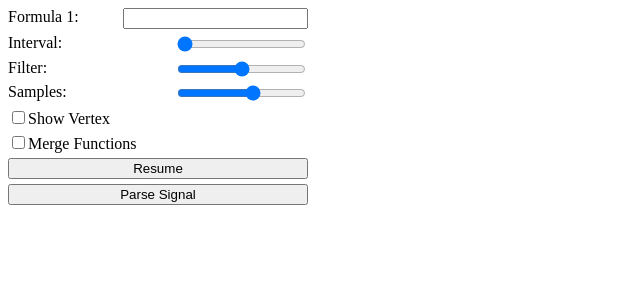
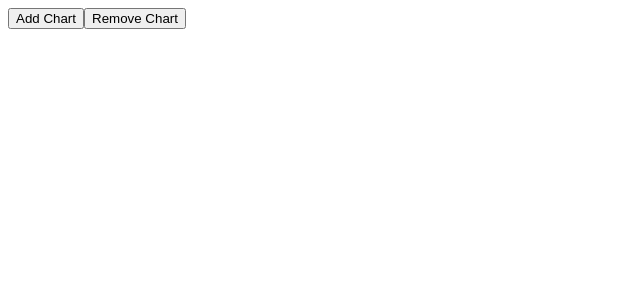
Before and after one commit to maridius98/RxJS-Signals, a React app: page / in a window 1280 px wide. Shown: the top 300 px of the page, without its empty margins (0-640 px from the left). Built offline with nearby package versions, Linux system fonts and the light colour scheme.

Commit message:
Some updates

```diff
--- a/src/app.tsx
+++ b/src/app.tsx
@@ -1,33 +1,34 @@
-// import React, { useState } from 'react';
+import React, { useState } from 'react';
+import { ChartWithInputs } from './chart-input-component';
 
-// // Your import statements for Chart and other required modules...
+// Your import statements for Chart and other required modules...
 
-// let chartCounter = 0;
+let chartCounter = 0;
 
-// const App = () => {
-//   const [charts, setCharts] = useState<JSX.Element[]>([]);
+const App = () => {
+  const [charts, setCharts] = useState<JSX.Element[]>([]);
 
-//   const appendChart = () => {
-//     // Add new Chart to the current list of Charts
-//     setCharts((currentCharts) => [...currentCharts, <Chart />]);
-//   };
+  const appendChart = () => {
+    // Add new Chart to the current list of Charts
+    setCharts((currentCharts) => [...currentCharts, <ChartWithInputs />]);
+  };
 
-//   const removeChart = () => {
-//     setCharts((currentCharts) => {
-//       // Remove the last Chart from the list
-//       const newCharts = [...currentCharts];
-//       newCharts.pop();
-//       return newCharts;
-//     });
-//   };
+  const removeChart = () => {
+    setCharts((currentCharts) => {
+      // Remove the last Chart from the list
+      const newCharts = [...currentCharts];
+      newCharts.pop();
+      return newCharts;
+    });
+  };
 
-//   return (
-//     <div>
-//       <button onClick={appendChart}>Add Chart</button>
-//       <button onClick={removeChart}>Remove Chart</button>
-//       {charts.map((chart, index) => <div key={index}>{chart}</div>)}
-//     </div>
-//   );
-// };
+  return (
+    <div>
+      <button onClick={appendChart}>Add Chart</button>
+      <button onClick={removeChart}>Remove Chart</button>
+      {charts.map((chart, index) => <div key={index}>{chart}</div>)}
+    </div>
+  );
+};
 
-// export default App;
+export default App;
--- a/src/chart-input-component.tsx
+++ b/src/chart-input-component.tsx
@@ -1,10 +1,10 @@
 import React, { useEffect, useRef, useState } from 'react';
 import { Signal } from './signal';
 import { formulaParser } from "./parser";
-import { Observable, tap } from 'rxjs';
+import { Observable, take, tap } from 'rxjs';
 import { createRealTimeLineChart, point } from './diagram';
 
-const ChartWithInputs = () => {
+export const ChartWithInputs = () => {
   const graphRef = useRef(null);
   const chartRef = useRef(null);
   const signalRef = useRef<Signal>(null);
@@ -15,7 +15,6 @@ const ChartWithInputs = () => {
   const [isPaused, setIsPaused] = useState(true);
   const [filterValue, setFilterValue] = useState(-0.4);
   const [samplesValue, setLengthValue] = useState(3000);
-  const [showVertex, setShowVertex] = useState(false);
   const [mergeFunctions, setMergeFunctions] = useState(false);
 
   const handleFormula1Change = (event: any) => {
@@ -40,10 +39,6 @@ const ChartWithInputs = () => {
     setLengthValue(Number(event.target.value));
   };
 
-  const handleShowVertexToggle = () => {
-    setShowVertex((prevShowVertex) => !prevShowVertex);
-  };
-
   const handleMergeFunctionsToggle = () => {
     setMergeFunctions((prevMergeFunctions) => !prevMergeFunctions);
   };
@@ -52,6 +47,10 @@ const ChartWithInputs = () => {
     subscriptionRef.current = signal.subscribe(point => {
       chart.updateChart(point, index+1)
     })
+  }
+
+  const appendOperators = () => {
+    signalRef.current.appendOperators([take(samplesValue)]);
   }
 
   const handleSubmit = (event: any) => {
@@ -68,8 +67,9 @@ const ChartWithInputs = () => {
     formulaParser.clear();
     formulaParser.evaluate(`f1(t) = ` + formula);
     signalRef.current.emitSignal(100, 1);
-    signalRef.current.appendOperators([tap(p => console.log(p.x))]);
+    appendOperators();
 
+    signalRef.current.changeInterval(intervalValue);
     renderChart(signalRef.current.emittedSignal, 1, chartRef.current);
     setIsPaused(() => false);
   };
@@ -83,6 +83,12 @@ const ChartWithInputs = () => {
       }
     }
   }, [isPaused]);
+
+  useEffect(() => {
+    if (signalRef.current){
+
+    }
+  }, [filterValue]);
 
 
   useEffect(() => {
@@ -129,23 +135,13 @@ const ChartWithInputs = () => {
           <div className="label-input">
             <label htmlFor="samples">Samples:</label>
             <input
-              type="range"
+              type="numeric"
               id="samples"
               min="10"
               max="5000"
               value={samplesValue}
               onChange={handleSamplesChange}
             />
-          </div>
-          <div>
-            <label>
-              <input
-                type="checkbox"
-                checked={showVertex}
-                onChange={handleShowVertexToggle}
-              />
-              Show Vertex
-            </label>
           </div>
           <div>
             <label>
@@ -168,12 +164,4 @@ const ChartWithInputs = () => {
   );
 };
 
-function HomePage() {
-  return (
-    <div className="App">
-      <ChartWithInputs />
-    </div>
-  );
-}
-
-export default HomePage;
+export default ChartWithInputs;
--- a/src/main.tsx
+++ b/src/main.tsx
@@ -5,5 +5,6 @@ import ReactDOM from 'react-dom';
 //import App from './app';
 import { Observable, timer } from "rxjs";
 import HomePage from "./chart-input-component";
+import App from "./app";
 
-ReactDOM.render(<HomePage />, document.getElementById('root'));
+ReactDOM.render(<App />, document.getElementById('root'));
--- a/src/signal.ts
+++ b/src/signal.ts
@@ -1,11 +1,13 @@
 import { take, map, BehaviorSubject, Observable, bufferCount, combineLatest, OperatorFunction, switchMap, NEVER, interval, of, startWith, takeUntil } from "rxjs";
 import { formulaParser } from "./parser";
 import { point } from "./diagram";
+import { filter } from "rxjs";
 
 export class Signal {
 
   private intervalSubject = new BehaviorSubject<number>(1);
   private pauseSubject = new BehaviorSubject<boolean>(false);
+  private filterValue = new BehaviorSubject<number>(Infinity);
   private counter = 0;
 
   pausableObservable = this.intervalSubject.pipe(
@@ -55,8 +57,7 @@ export class Signal {
         x: t[1].x,
         y: t[1].y,
         isVertex: ((t[0].y < t[1].y && t[2].y < t[1].y) || (t[0].y > t[1].y && t[2].y > t[1].y))
-      })),
-      take(500),
+      }))
     );
 
   }
```
